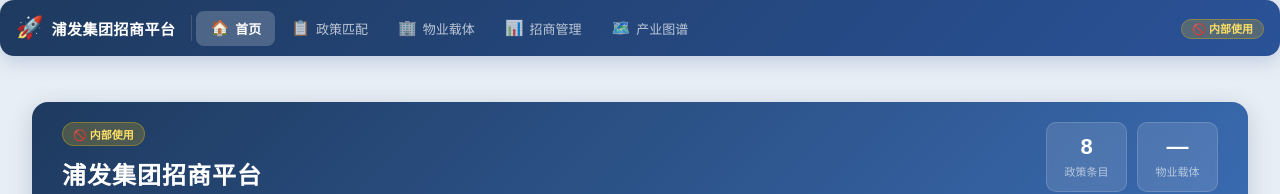
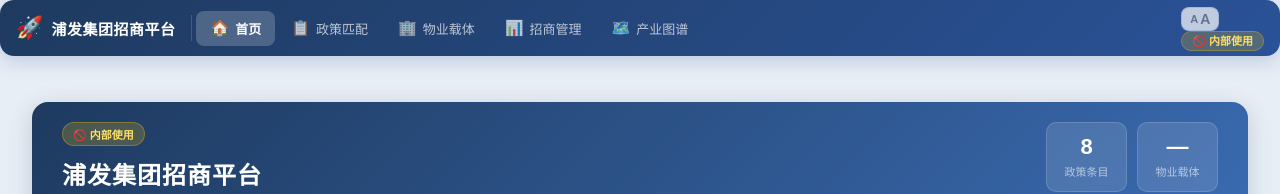
Before and after one commit to elsak667/property-match-tauri, a React (Vite) app: page / in a window 1280 px wide. Shown: the top 194 px of the page. Built offline with nearby package versions, Linux system fonts and the light colour scheme; no server answers.

Commit message:
feat(a11y): add font size toggle button (#34)
- Add font scale state persisted in localStorage
- Add toggle button in navbar (A/Aa)
- Apply font size overrides via CSS when enabled

```diff
--- a/src/App.tsx
+++ b/src/App.tsx
@@ -10,11 +10,51 @@ type Page = "home" | "property" | "policy" | "placeholder-invest" | "placeholder
 
 export default function App() {
   const [currentPage, setCurrentPage] = useState<Page>("home");
+  const [fontLarge, setFontLarge] = useState(() => localStorage.getItem("font-scale") === "large");
   const { policies } = usePolicies();
   const { properties } = useProperties();
   const { news } = useNews();
   const policyCount = policies.length;
   const carrierCount = properties.length;
+
+  useEffect(() => {
+    if (fontLarge) {
+      document.body.classList.add("font-large");
+    } else {
+      document.body.classList.remove("font-large");
+    }
+  }, [fontLarge]);
+
+  useEffect(() => {
+    let styleEl = document.getElementById("font-size-override");
+    if (!styleEl) {
+      styleEl = document.createElement("style");
+      styleEl.id = "font-size-override";
+      document.head.appendChild(styleEl);
+    }
+    if (fontLarge) {
+      styleEl.textContent = `
+      body.font-large .result-name { font-size: 20px !important; font-weight: 800 !important; }
+      body.font-large .result-park { font-size: 16px !important; }
+      body.font-large .stats-item-num { font-size: 26px !important; }
+      body.font-large .search-input { font-size: 16px !important; }
+      body.font-large .count { font-size: 16px !important; }
+      body.font-large .tag-btn { font-size: 15px !important; }
+      body.font-large .filter-label { font-size: 14px !important; }
+      body.font-large .meta-date { font-size: 14px !important; }
+      body.font-large .urgent-card-name { font-size: 16px !important; }
+      body.font-large .result-meta { font-size: 15px !important; }
+    `;
+    } else {
+      styleEl.textContent = "";
+    }
+  }, [fontLarge]);
+
+  const toggleFontSize = () => {
+    const next = !fontLarge;
+    setFontLarge(next);
+    localStorage.setItem("font-scale", next ? "large" : "normal");
+  };
 
   useEffect(() => {
     (window as unknown as Record<string, unknown>).__setPage__ = (page: string) => {
@@ -28,7 +68,7 @@ export default function App() {
   return (
     <div className="app-wrapper">
       <div className="app-main">
-        <NavBar currentPage={currentPage} onNavigate={(p) => setCurrentPage(p)} />
+        <NavBar currentPage={currentPage} onNavigate={(p) => setCurrentPage(p)} onToggleFont={toggleFontSize} />
         <div className="container">
           {currentPage === "home" && <HomePage policyCount={policyCount} carrierCount={carrierCount} news={news} />}
           {currentPage === "policy" && <PolicyPage />}
@@ -65,9 +105,10 @@ const NAV_ITEMS = [
 interface NavBarProps {
   currentPage: string;
   onNavigate: (page: Page) => void;
+  onToggleFont?: () => void;
 }
 
-function NavBar({ currentPage, onNavigate }: NavBarProps) {
+function NavBar({ currentPage, onNavigate, onToggleFont }: NavBarProps) {
   return (
     <div className="navbar">
       <div className="navbar-brand">
@@ -89,6 +130,10 @@ function NavBar({ currentPage, onNavigate }: NavBarProps) {
         ))}
       </nav>
       <div className="navbar-right">
+        <button className="font-toggle-btn" onClick={onToggleFont} title="切换字号">
+          <span className="font-toggle-icon">A</span>
+          <span className="font-toggle-icon large">A</span>
+        </button>
         <span className="navbar-badge">🚫 内部使用</span>
       </div>
     </div>
--- a/src/index.css
+++ b/src/index.css
@@ -1,5 +1,28 @@
 * { box-sizing: border-box; margin: 0; padding: 0; }
-body { font-family: "PingFang SC", "Microsoft YaHei", sans-serif; background: #e8eef5; color: #1c1c1e; min-height: 100vh; }
+body { font-family: "PingFang SC", "Microsoft YaHei", sans-serif; font-size: 16px; background: #e8eef5; color: #1c1c1e; min-height: 100vh; transition: font-size .2s ease; }
+body.font-large { }
+body.font-large .result-name { font-size: 20px !important; font-weight: 800 !important; }
+body.font-large .result-park { font-size: 16px !important; }
+body.font-large .stats-item-num { font-size: 26px !important; }
+body.font-large .search-input { font-size: 16px !important; }
+body.font-large .count { font-size: 16px !important; }
+body.font-large .tag-btn { font-size: 15px !important; }
+body.font-large .filter-label { font-size: 14px !important; }
+body.font-large .meta-date { font-size: 14px !important; }
+body.font-large .urgent-card-name { font-size: 16px !important; }
+body.font-large .result-meta { font-size: 15px !important; }
+body.font-large .font-toggle-icon { font-weight: 800; }
+body.font-large .font-toggle-icon.large { font-weight: 700; }
+
+.font-toggle-btn {
+  display: flex; align-items: center; gap: 2px;
+  background: rgba(255,255,255,.7); border: 1.5px solid rgba(59,109,181,.2);
+  border-radius: 8px; padding: 4px 8px; cursor: pointer;
+  transition: all .2s; color: #64748b; margin-right: 8px;
+}
+.font-toggle-btn:hover { border-color: #3b6db5; color: #3b6db5; }
+.font-toggle-icon { font-size: 11px; font-weight: 600; line-height: 1; }
+.font-toggle-icon.large { font-size: 14px; }
 .container { max-width: 1280px; margin: 0 auto; padding: 16px; }
 
 /* ─── Layout ─── */
```
